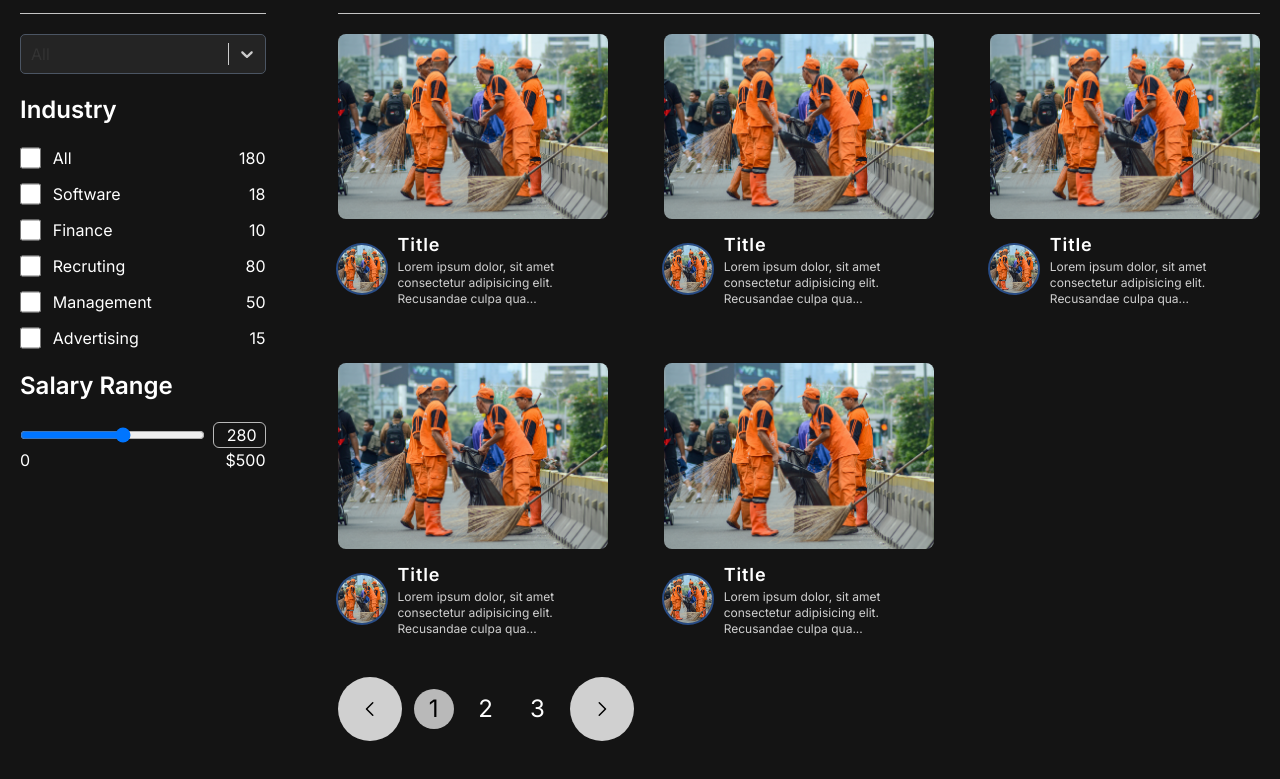
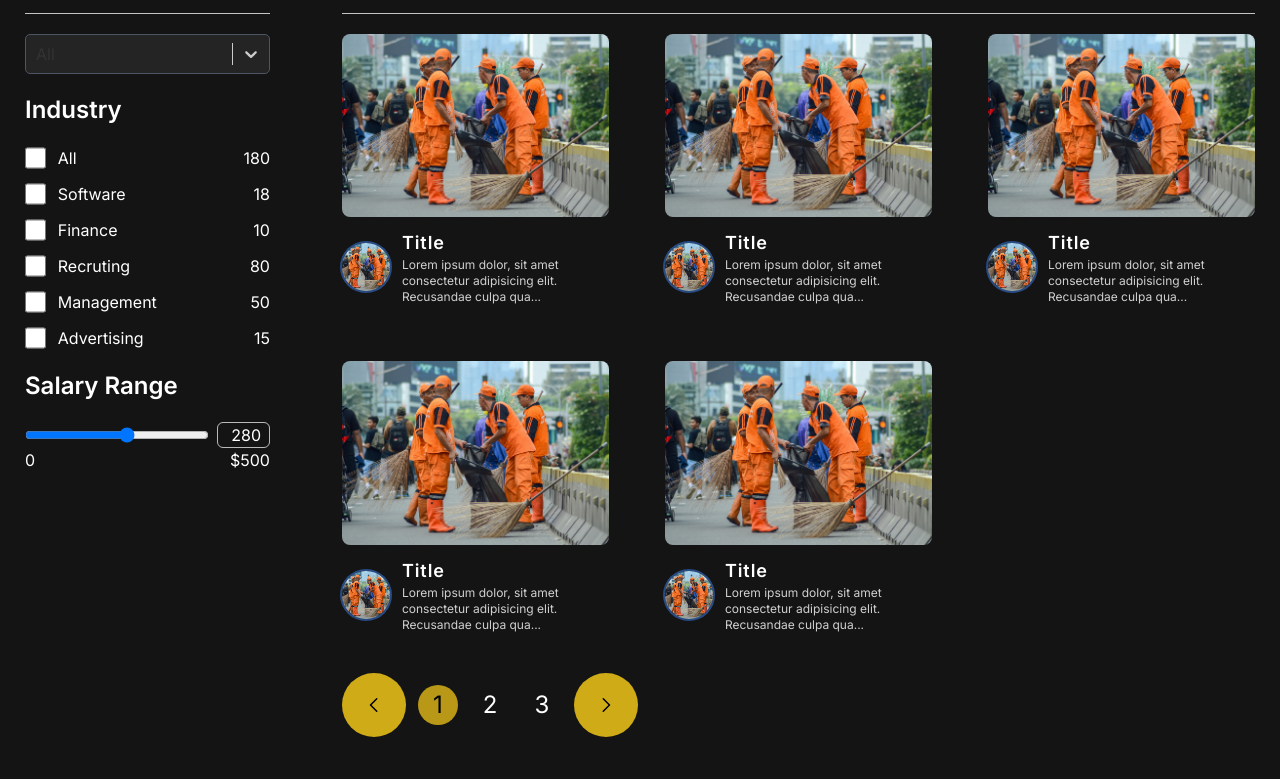
Before and after one commit to skilledjob/skilledfronted, a Next.js app: page /job-search in a window 1280 px wide. Shown: the part 383-1162 px from the top of the page. Built offline with nearby package versions, Linux system fonts and the light colour scheme; no server answers.

Commit message:
update_design/update select option backgroundColor and scrollbar

```diff
--- a/app/(website)/home/components/contact.jsx
+++ b/app/(website)/home/components/contact.jsx
@@ -2,7 +2,7 @@ import { FaWhatsapp, FaFacebookF, FaLinkedinIn } from "react-icons/fa";
 
 export default function Contact() {
   return (
-    <div className="px-3 my-12">
+    <div className="px-3 my-12 container">
       <h2 className="categoryTitle">Contact Us</h2>
       <div className="flex justify-center items-center mt-6 gap-14">
         <div className="w-24 h-24 bg-btnColor text-primary flex items-center justify-center rounded-full">
--- a/app/(website)/job-post/page.jsx
+++ b/app/(website)/job-post/page.jsx
@@ -2,7 +2,7 @@ import Card from "./components/Card";
 
 export default function JobPost() {
   return (
-    <div>
+    <div className="container">
       <div className="h-72 flex flex-col items-start justify-center ml-36">
         <h1 className="text-3xl font-semibold text-white leading-relaxed tracking-wider">
           Job Post
--- a/app/(website)/job-search/components/SearchResult.jsx
+++ b/app/(website)/job-search/components/SearchResult.jsx
@@ -152,19 +152,19 @@ export default function SearchResult() {
       </div>
       <div className="my-10">
         <ol className="flex items-center gap-3">
-          <li className="text-2xl bg-white/80 p-5 rounded-full w-16 h-16 text-black flex items-center justify-center hover:bg-white cursor-pointer">
+          <li className="text-2xl bg-btnColor/80 p-5 rounded-full w-16 h-16 text-black flex items-center justify-center hover:bg-btnColor cursor-pointer">
             <GoChevronLeft />
           </li>
-          <li className="text-2xl bg-white/70 p-5 rounded-full cursor-pointer text-black w-8 h-8 flex items-center justify-center">
+          <li className="text-2xl bg-btnColor/70 p-5 rounded-full cursor-pointer text-black w-8 h-8 flex items-center justify-center">
             1
           </li>
-          <li className="text-2xl hover:bg-white/70 cursor-pointer p-5 rounded-full hover:text-black transition duration-300 w-8 h-8 flex items-center justify-center">
+          <li className="text-2xl hover:bg-btnColor/70 cursor-pointer p-5 rounded-full hover:text-black transition duration-300 w-8 h-8 flex items-center justify-center">
             2
           </li>
-          <li className="flex items-center cursor-pointer justify-center text-2xl hover:bg-white/70 p-5 rounded-full transition duration-300 hover:text-black w-8 h-8">
+          <li className="flex items-center cursor-pointer justify-center text-2xl hover:bg-btnColor/70 p-5 rounded-full transition duration-300 hover:text-black w-8 h-8">
             3
           </li>
-          <li className="text-2xl bg-white/80 p-5 rounded-full text-black w-16 h-16 flex items-center justify-center hover:bg-white cursor-pointer">
+          <li className="text-2xl bg-btnColor/80 p-5 rounded-full text-black w-16 h-16 flex items-center justify-center hover:bg-btnColor cursor-pointer">
             <GoChevronRight />
           </li>
         </ol>
--- a/app/(website)/job-search/page.jsx
+++ b/app/(website)/job-search/page.jsx
@@ -1,10 +1,11 @@
 import FormElements from "@/app/components/ui/form-elements";
 import AdvanceFilter from "./components/AdvanceFilter";
 import SearchResult from "./components/SearchResult";
+import { Button } from "@/app/components/ui/button";
 
 export default function JobSearch() {
   return (
-    <div className="mt-20 text-white">
+    <div className="mt-20 text-white container">
       <div className="text-center flex flex-col items-center justify-center h-64">
         <h1 className="text-3xl font-semibold mb-4">Jobs Available Now</h1>
         <p className="text-white/80">
@@ -45,9 +46,10 @@ export default function JobSearch() {
             className="border-none bg-transparent py-3.5 px-5 rounded focus:outline-none text-black"
             placeholder="Your Keyword..."
           />
-          <button className="bg-black px-4 py-2 rounded-md text-white/75">
+          {/* <button className="bg-black px-4 py-2 rounded-md text-white/75">
             Search
-          </button>
+          </button> */}
+          <Button>Search</Button>
         </div>
       </div>
       <div className="flex gap-8 items-start">
--- a/app/components/ui/form-elements/Select.jsx
+++ b/app/components/ui/form-elements/Select.jsx
@@ -31,10 +31,14 @@ export const SelectInput = ({ defaultValue, options, onChange }) => {
       maxWidth: "500px",
       color: "white!!",
     }),
-    option: (provided, state) => ({
+    menu: provided => ({
       ...provided,
-      backgroundColor: state.isSelected ? "#4b5563" : "#2F3342",
-      color: state.isSelected ? "#fff" : "#fff",
+      backgroundColor: "#4b5563",
+    }),
+    option: (provided, isSelected) => ({
+      ...provided,
+      backgroundColor: isSelected ? "#4b5563" : "#2F3342",
+      color: isSelected ? "#fff" : "#fff",
     }),
   };
 
--- a/app/globals.css
+++ b/app/globals.css
@@ -18,3 +18,24 @@
   background-repeat: no-repeat;
   background-size: cover;
 }
+
+/* width */
+::-webkit-scrollbar {
+  width: 5px;
+  border-radius: 100%;
+}
+
+/* Track */
+::-webkit-scrollbar-track {
+  background: #2b2b2b;
+}
+
+/* Handle */
+::-webkit-scrollbar-thumb {
+  background: #3f0000;
+}
+
+/* Handle on hover */
+::-webkit-scrollbar-thumb:hover {
+  background: #555;
+}
```
